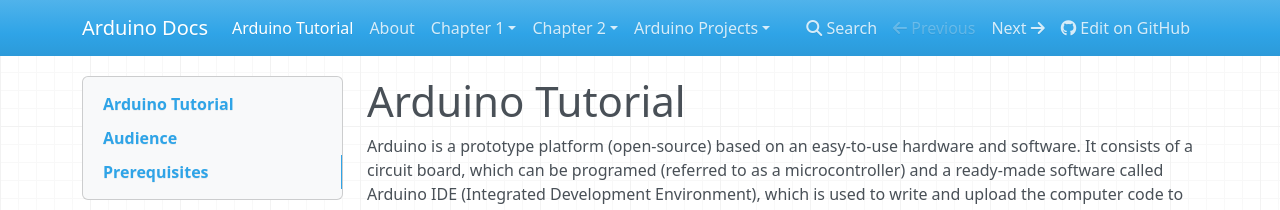
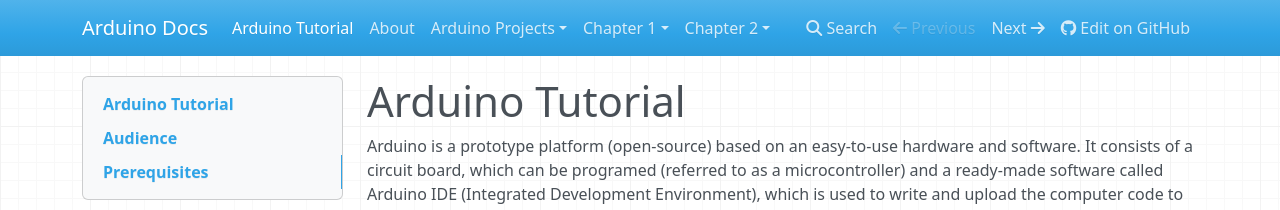
Before and after one commit to paramphy/Arduino-doc, an MkDocs documentation site: the page built from docs/index.md, in a window 1280 px wide. Shown: the top 210 px of the page. Built offline with MkDocs 1.6.1, drawn with Linux system fonts in a browser that asks for light colours; nearby versions of some CDN libraries; old or Windows-style settings are respelled for this version of MkDocs; part of the change alters nothing that is shown.

```diff
--- a/mkdocs.yml
+++ b/mkdocs.yml
@@ -3,26 +3,26 @@ site_url: https://example.com/
 
 #plugins:
 #    - with-pdf
-nav:
-    - 'index.md'
-    - 'about.md'
-    - Chapter 1:
-      - 'Chapter-1\Arduino-Overview.md'
-      - 'Chapter-1\Arduino-Board-Description.md'
-      - 'Chapter-1\Installation.md'
-    - Chapter 2:
-      - 'Chapter-2\Program Structure.md'
-      - 'Chapter-2\Data Types.md'
-      - 'Chapter-2\Variables and Constants.md'
-      - 'Chapter-2\Operators.md'
-      - 'Chapter-2\Control Statements.md'
-      - 'Chapter-2\Loops.md'
-      - 'Chapter-2\Functions.md'
-      - 'Chapter-2\Time.md'
-    - Arduino Projects:
-      - 'Arduino Projects\Blinking LED.md'
-      - 'Arduino Projects\Fading LED.md'
-      - 'Arduino Projects\Reading Analog Voltage.md'
-      - 'Arduino Projects\Temperature Sensor.md'
+#nav:
+#    - 'index.md'
+#    - 'about.md'
+#    - Chapter 1:
+#      - 'Chapter-1\Arduino-Overview.md'
+#      - 'Chapter-1\Arduino-Board-Description.md'
+#      - 'Chapter-1\Installation.md'
+#    - Chapter 2:
+#      - 'Chapter-2\Program Structure.md'
+#      - 'Chapter-2\Data Types.md'
+#      - 'Chapter-2\Variables and Constants.md'
+#      - 'Chapter-2\Operators.md'
+#      - 'Chapter-2\Control Statements.md'
+#      - 'Chapter-2\Loops.md'
+#      - 'Chapter-2\Functions.md'
+#      - 'Chapter-2\Time.md'
+#    - Arduino Projects:
+#      - 'Arduino Projects\Blinking LED.md'
+#      - 'Arduino Projects\Fading LED.md'
+#      - 'Arduino Projects\Reading Analog Voltage.md'
+#      - 'Arduino Projects\Temperature Sensor.md'
 
 repo_url: https://github.com/paramphy/Arduino-doc
```
